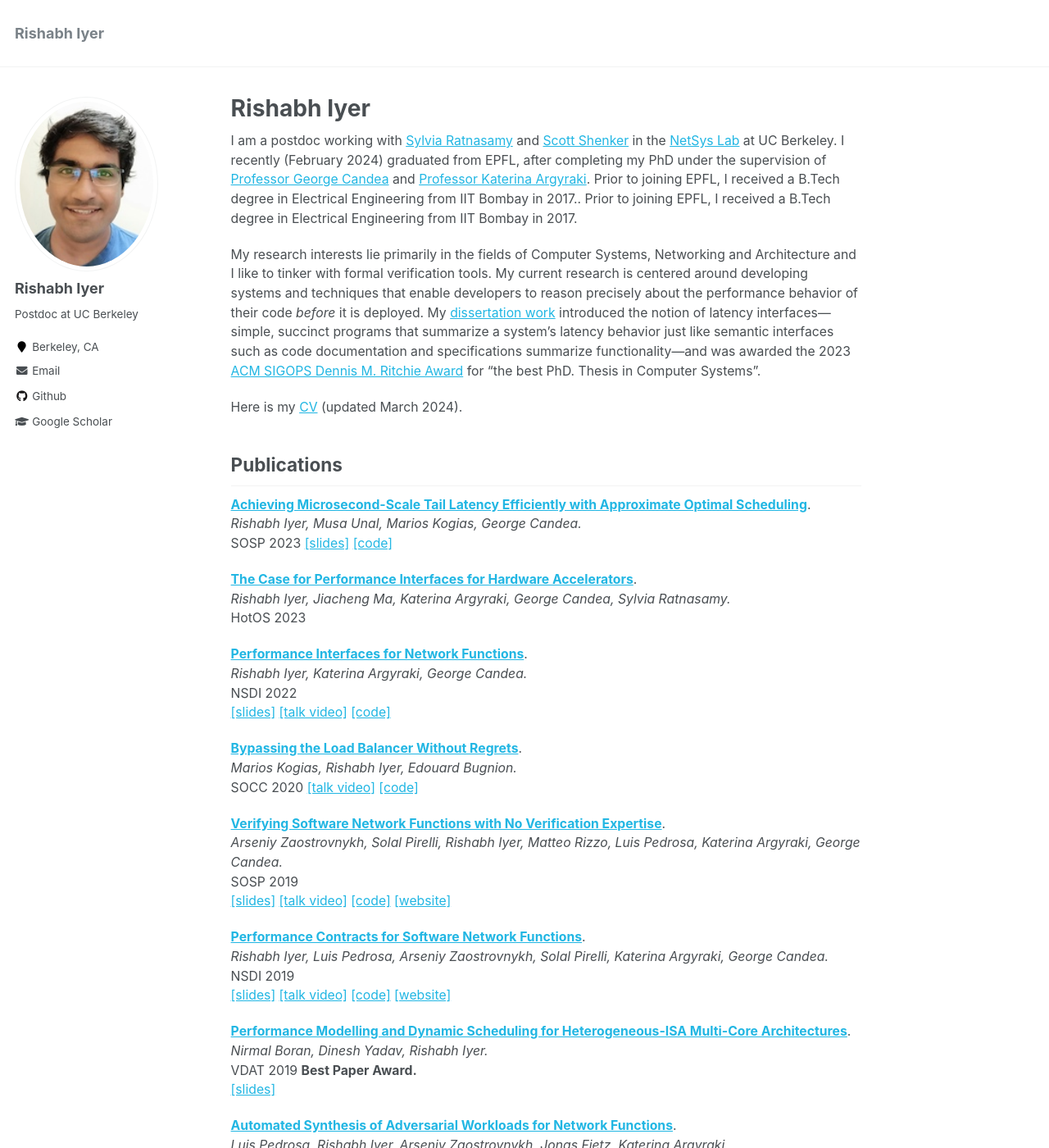
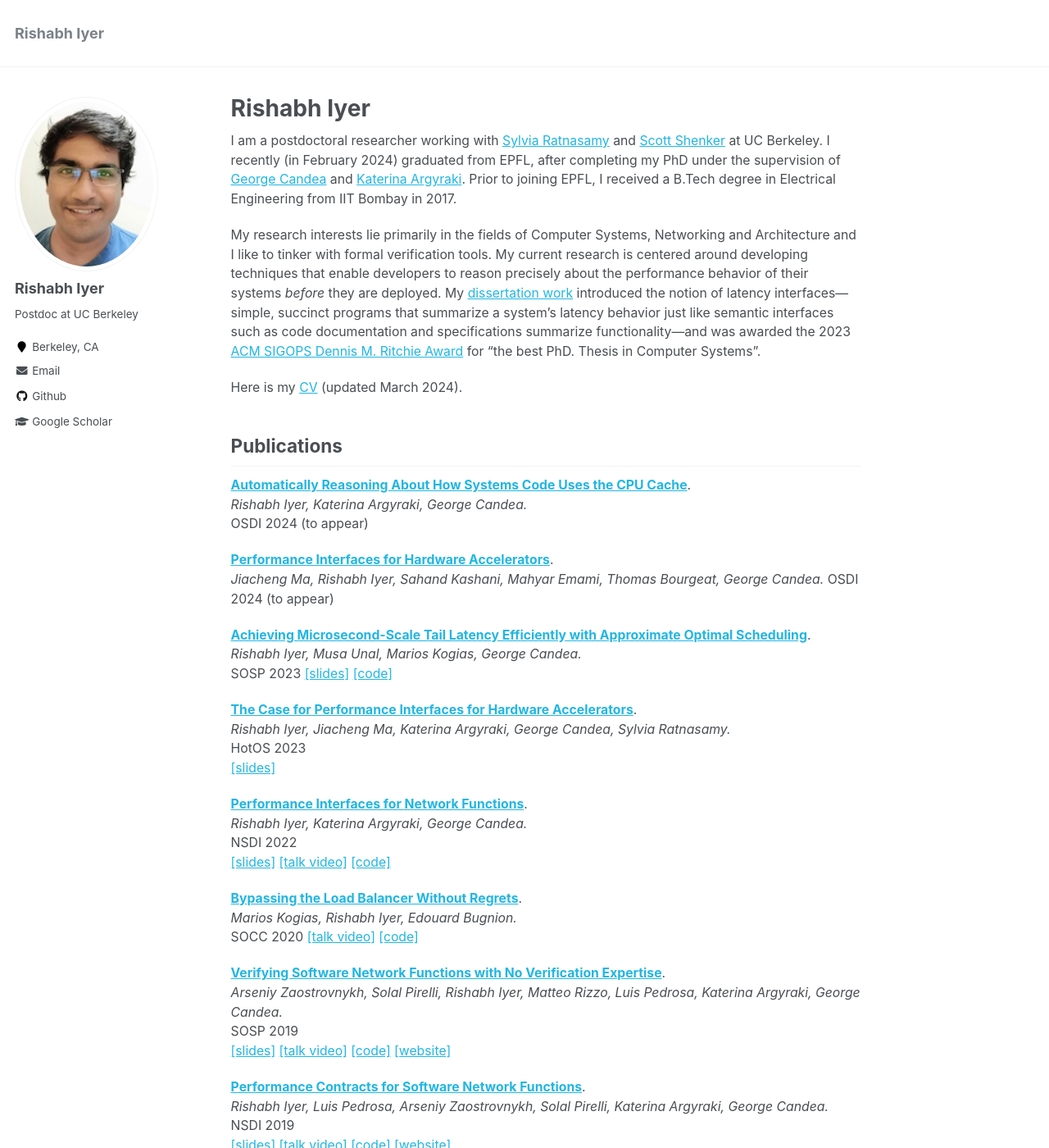
Before and after one commit to rishabh246/rishabh246.github.io, a Jekyll site: the page built from _pages/about.md, in a window 1280 px wide and 1400 px high. Shown: the whole window at 82% size. Built offline with Jekyll 4.4.1, drawn with Linux system fonts in a browser that asks for light colours.

Commit message:
Update pubs and minor fixes

```diff
--- a/_pages/about.md
+++ b/_pages/about.md
@@ -8,15 +8,23 @@ redirect_from:
   - /about.html
 ---
 
-I am a postdoc working with [Sylvia Ratnasamy](https://people.eecs.berkeley.edu/~sylvia/) and [Scott Shenker](http://www.icsi.berkeley.edu/icsi/people/shenker) in the [NetSys Lab](https://netsys.cs.berkeley.edu/) at UC Berkeley. I recently (February 2024) graduated from EPFL, after completing my PhD under the supervision of [Professor George Candea](http://dslab.epfl.ch/people/candea/) and [Professor Katerina Argyraki](https://people.epfl.ch/katerina.argyraki?lang=en). Prior to joining EPFL,  I received a B.Tech degree in Electrical Engineering from IIT Bombay in 2017.. Prior to joining EPFL, I received a B.Tech degree in Electrical Engineering from IIT Bombay in 2017.
+I am a postdoctoral researcher working with [Sylvia Ratnasamy](https://people.eecs.berkeley.edu/~sylvia/) and [Scott Shenker](http://www.icsi.berkeley.edu/icsi/people/shenker) at UC Berkeley. I recently (in February 2024) graduated from EPFL, after completing my PhD under the supervision of [George Candea](http://dslab.epfl.ch/people/candea/) and [Katerina Argyraki](https://people.epfl.ch/katerina.argyraki?lang=en). Prior to joining EPFL, I received a B.Tech degree in Electrical Engineering from IIT Bombay in 2017.
 
-My research interests lie primarily in the fields of Computer Systems, Networking and Architecture and I like to tinker with formal verification tools. My current research is centered around developing systems and techniques that enable developers to reason precisely about the performance behavior of their code _before_ it is deployed. My [dissertation work](/files/thesis.pdf) introduced the notion of latency interfaces---simple, succinct programs that summarize a system’s latency behavior just
+My research interests lie primarily in the fields of Computer Systems, Networking and Architecture and I like to tinker with formal verification tools. My current research is centered around developing techniques that enable developers to reason precisely about the performance behavior of their systems _before_ they are deployed. My [dissertation work](/files/thesis.pdf) introduced the notion of latency interfaces---simple, succinct programs that summarize a system’s latency behavior just
 like semantic interfaces such as code documentation and specifications summarize functionality---and was awarded the 2023 [ACM SIGOPS Dennis M. Ritchie Award](https://www.sigops.org/awards/dmr/) for "the best PhD. Thesis in Computer Systems".
 
 Here is my [CV](/files/cv.pdf) (updated March 2024).
 
 Publications
 -------
+
+**[Automatically Reasoning About How Systems Code Uses the CPU Cache]()**.
+_Rishabh Iyer, Katerina Argyraki, George Candea._
+OSDI 2024 (to appear)
+
+**[Performance Interfaces for Hardware Accelerators]()**.
+_Jiacheng Ma, Rishabh Iyer, Sahand Kashani, Mahyar Emami, Thomas Bourgeat, George Candea._
+OSDI 2024 (to appear)
 
 **[Achieving Microsecond-Scale Tail Latency Efficiently with Approximate Optimal Scheduling](/files/concord.pdf)**.
 _Rishabh Iyer, Musa Unal, Marios Kogias, George Candea._
@@ -26,6 +34,7 @@ SOSP 2023
 **[The Case for Performance Interfaces for Hardware Accelerators](/files/perf-interf-accel.pdf)**.
 _Rishabh Iyer, Jiacheng Ma, Katerina Argyraki, George Candea, Sylvia Ratnasamy._
 HotOS 2023
+[[slides]](files/accel-hotos-slides.pptx)
 
 **[Performance Interfaces for Network Functions](/files/pix.pdf)**.
 _Rishabh Iyer, Katerina Argyraki, George Candea._
```
Also changed, not shown: 2 other files.
